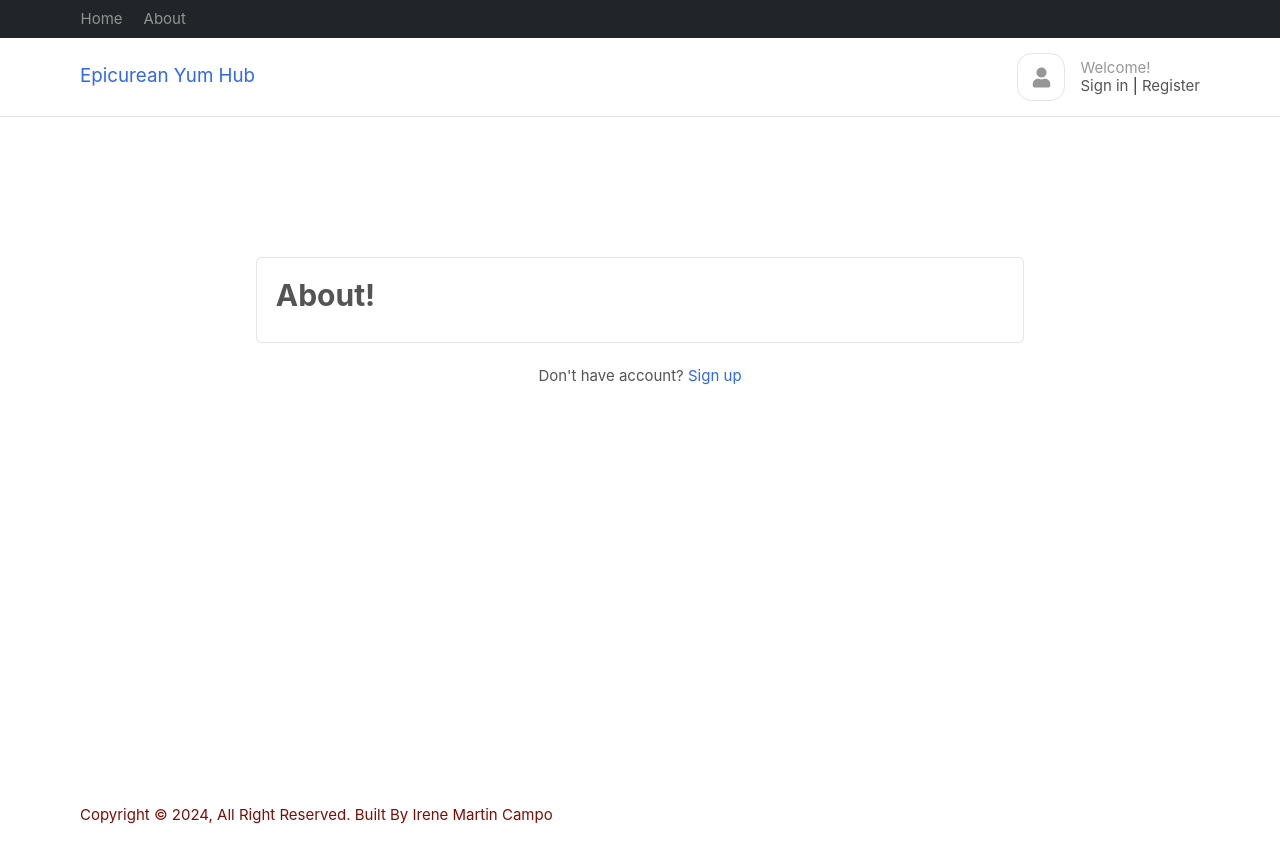
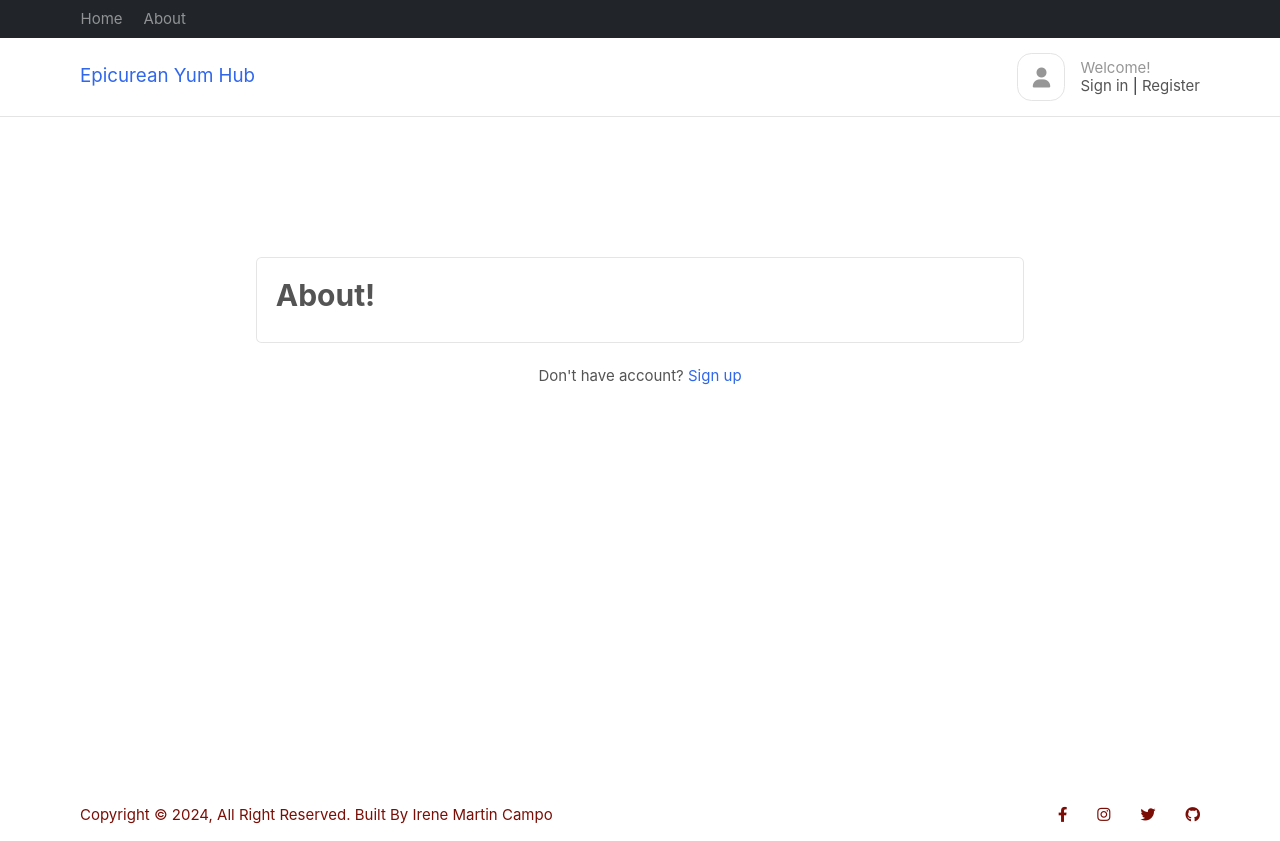
Before and after one commit to Vishalk7124/eyh, a Django app: page /about/ in a window 1280 px wide. Run offline with Django 5.2, Linux system fonts and the light colour scheme; some libraries are stand-ins or nearby versions; some web fonts are replaced.

Commit message:
updated css

```diff
--- a/templates/base/base.html
+++ b/templates/base/base.html
@@ -16,8 +16,11 @@
 <script src="{% static 'js/bootstrap.bundle.min.js' %}" type="text/javascript"></script>
 <link href="{% static 'css/bootstrap.css' %}" rel="stylesheet" type="text/css"/>
 
-<!-- Font awesome 5 -->
-<link href="{% static 'fonts/fontawesome/css/all.min.css' %}" type="text/css" rel="stylesheet">
+<!-- Font awesome 6 -->
+<!-- <link href="{% static 'fonts/fontawesome/css/all.min.css' %}" type="text/css" rel="stylesheet"> -->
+
+<link rel="stylesheet" href="https://cdnjs.cloudflare.com/ajax/libs/font-awesome/6.2.1/css/all.min.css">
+
 
 <!-- custom style -->
 <link href="{% static 'css/ui.css' %}" rel="stylesheet" type="text/css"/>
```
